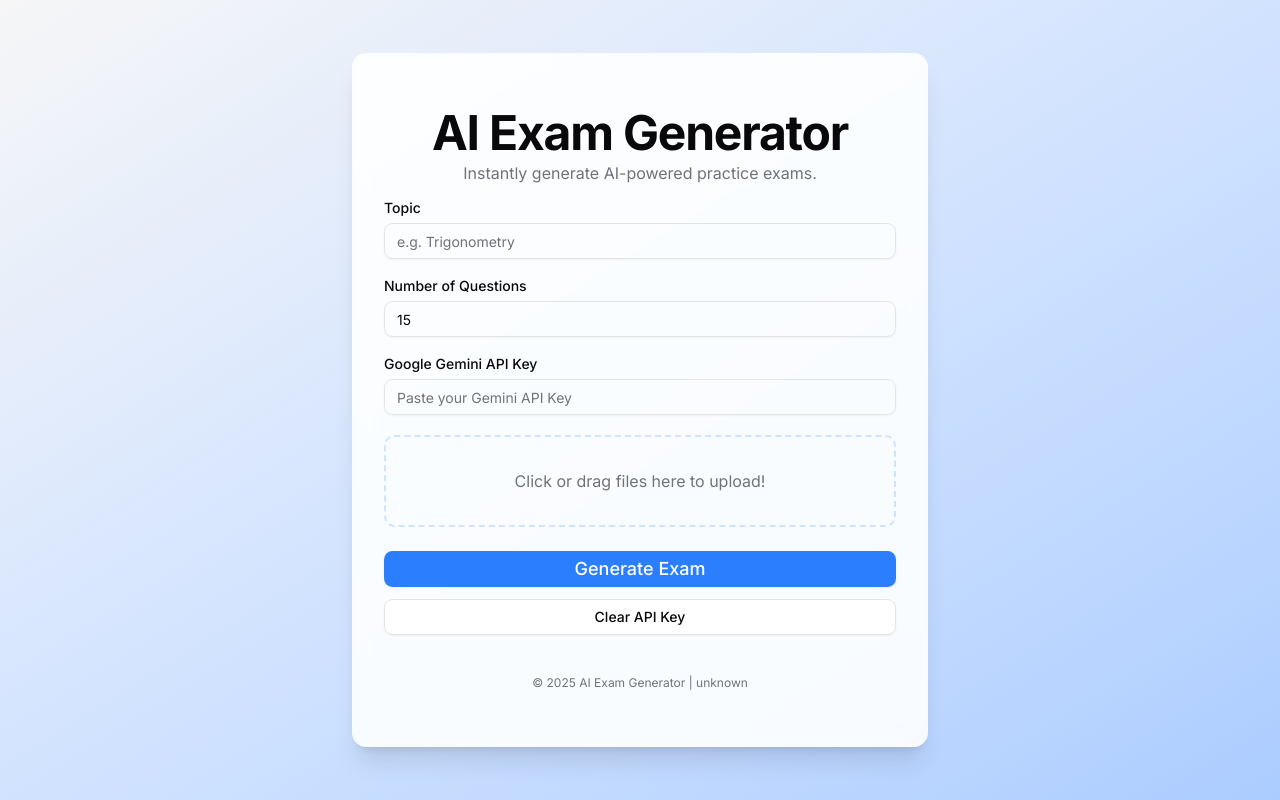
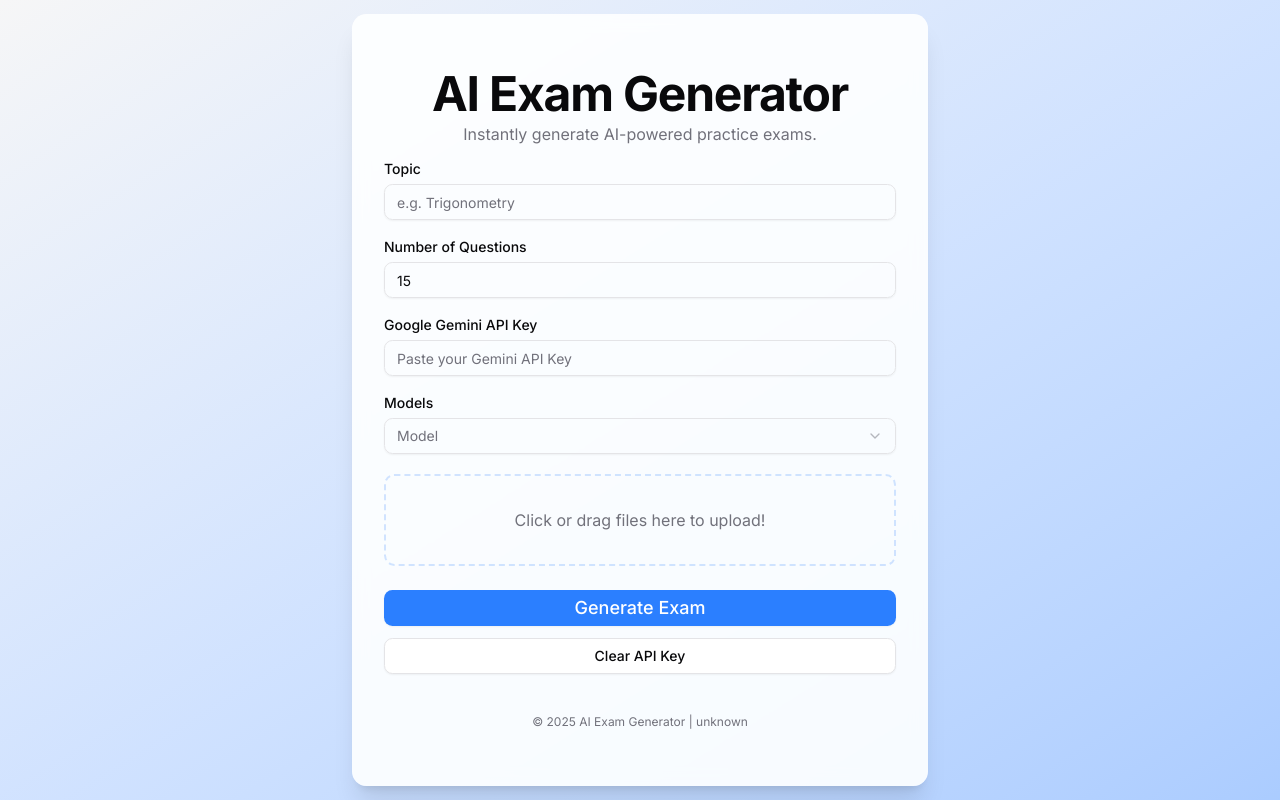
Before and after one commit to flandolf/aiexamgen, a Next.js app: page / in a window 1280 px wide. Built offline with nearby package versions, Linux system fonts and the light colour scheme.

Commit message:
Add model selection and persist model/apiKey in store
- Add ModelSelect component and UI select dropdown - Pass selected model
to exam generation API - Persist model and apiKey in localStorage via
zustand middleware - Update graph grid color and add bounding box

```diff
--- a/package.json
+++ b/package.json
@@ -11,6 +11,7 @@
   "dependencies": {
     "@google/genai": "^1.5.1",
     "@radix-ui/react-label": "^2.1.7",
+    "@radix-ui/react-select": "^2.2.5",
     "@radix-ui/react-slot": "^1.2.3",
     "@types/react-katex": "^3.0.4",
     "class-variance-authority": "^0.7.1",
--- a/src/app/generate/page.tsx
+++ b/src/app/generate/page.tsx
@@ -10,7 +10,7 @@ import "katex/dist/katex.min.css";
 import { renderProper } from "@/components/renderer";
 
 export default function GeneratePage() {
-  const { topic, apiKey, questions, files } = useExamStore();
+  const { topic, apiKey, questions, files, model } = useExamStore();
   const router = useRouter();
 
   const [loading, setLoading] = useState(true);
@@ -32,7 +32,7 @@ export default function GeneratePage() {
         setError(err.message);
       });
 
-    generateExam({ topic, apiKey, questions, files })
+    generateExam({ topic, apiKey, questions, files, model })
       .then((textOutput) => {
         if (textOutput === undefined) {
           setError("No exam generated");
@@ -46,7 +46,7 @@ export default function GeneratePage() {
         setError(err.message);
         setLoading(false);
       });
-  }, [topic, apiKey, questions, files, router]);
+  }, [topic, apiKey, questions, files, router, model]);
 
   if (!topic || !apiKey) return null;
 
--- a/src/app/page.tsx
+++ b/src/app/page.tsx
@@ -7,6 +7,7 @@ import { Card, CardContent } from "@/components/ui/card";
 import { Input } from "@/components/ui/input";
 import { Label } from "@/components/ui/label";
 import Dropzone from "@/components/dropzone";
+import ModelSelect from "@/components/model-select";
 
 export default function Home() {
   const router = useRouter();
@@ -18,6 +19,8 @@ export default function Home() {
     setApiKey,
     setQuestions,
     setFiles,
+    model,
+    setModel,
   } = useExamStore();
 
   const handleGenerate = () => {
@@ -74,6 +77,7 @@ export default function Home() {
               />
             </div>
 
+            <ModelSelect model={model} setModel={setModel} />
             <Dropzone
               onDrop={(file: File[]) => {
                 setFiles(file);
--- /dev/null
+++ b/src/components/model-select.tsx
@@ -0,0 +1,43 @@
+import {
+  Select,
+  SelectContent,
+  SelectItem,
+  SelectTrigger,
+  SelectValue,
+} from "@/components/ui/select";
+import { Label } from "@/components/ui/label";
+
+type ModelSelectProps = {
+  model: string;
+  setModel: (value: string) => void;
+};
+
+const models: string[] = [
+  "gemma-3-27b-it",
+  "gemma-3-12b-it",
+  "gemma-3n-e4b-it",
+  "gemma-3-4b-it",
+  "gemma-3-1b-it",
+  "gemini-2.5-pro",
+  "gemini-2.5-flash",
+];
+
+export default function ModelSelect({ model, setModel }: ModelSelectProps) {
+  return (
+    <div className="space-y-2">
+      <Label htmlFor="model">Models</Label>
+      <Select value={model} onValueChange={setModel}>
+        <SelectTrigger className="w-full">
+          <SelectValue placeholder="Model" />
+        </SelectTrigger>
+        <SelectContent>
+          {models.map((m) => (
+            <SelectItem key={m} value={m}>
+              {m}
+            </SelectItem>
+          ))}
+        </SelectContent>
+      </Select>
+    </div>
+  );
+}
--- /dev/null
+++ b/src/components/ui/select.tsx
@@ -0,0 +1,185 @@
+"use client"
+
+import * as React from "react"
+import * as SelectPrimitive from "@radix-ui/react-select"
+import { CheckIcon, ChevronDownIcon, ChevronUpIcon } from "lucide-react"
+
+import { cn } from "@/lib/utils"
+
+function Select({
+  ...props
+}: React.ComponentProps<typeof SelectPrimitive.Root>) {
+  return <SelectPrimitive.Root data-slot="select" {...props} />
+}
+
+function SelectGroup({
+  ...props
+}: React.ComponentProps<typeof SelectPrimitive.Group>) {
+  return <SelectPrimitive.Group data-slot="select-group" {...props} />
+}
+
+function SelectValue({
+  ...props
+}: React.ComponentProps<typeof SelectPrimitive.Value>) {
+  return <SelectPrimitive.Value data-slot="select-value" {...props} />
+}
+
+function SelectTrigger({
+  className,
+  size = "default",
+  children,
+  ...props
+}: React.ComponentProps<typeof SelectPrimitive.Trigger> & {
+  size?: "sm" | "default"
+}) {
+  return (
+    <SelectPrimitive.Trigger
+      data-slot="select-trigger"
+      data-size={size}
+      className={cn(
+        "border-input data-[placeholder]:text-muted-foreground [&_svg:not([class*='text-'])]:text-muted-foreground focus-visible:border-ring focus-visible:ring-ring/50 aria-invalid:ring-destructive/20 dark:aria-invalid:ring-destructive/40 aria-invalid:border-destructive dark:bg-input/30 dark:hover:bg-input/50 flex w-fit items-center justify-between gap-2 rounded-md border bg-transparent px-3 py-2 text-sm whitespace-nowrap shadow-xs transition-[color,box-shadow] outline-none focus-visible:ring-[3px] disabled:cursor-not-allowed disabled:opacity-50 data-[size=default]:h-9 data-[size=sm]:h-8 *:data-[slot=select-value]:line-clamp-1 *:data-[slot=select-value]:flex *:data-[slot=select-value]:items-center *:data-[slot=select-value]:gap-2 [&_svg]:pointer-events-none [&_svg]:shrink-0 [&_svg:not([class*='size-'])]:size-4",
+        className
+      )}
+      {...props}
+    >
+      {children}
+      <SelectPrimitive.Icon asChild>
+        <ChevronDownIcon className="size-4 opacity-50" />
+      </SelectPrimitive.Icon>
+    </SelectPrimitive.Trigger>
+  )
+}
+
+function SelectContent({
+  className,
+  children,
+  position = "popper",
+  ...props
+}: React.ComponentProps<typeof SelectPrimitive.Content>) {
+  return (
+    <SelectPrimitive.Portal>
+      <SelectPrimitive.Content
+        data-slot="select-content"
+        className={cn(
+          "bg-popover text-popover-foreground data-[state=open]:animate-in data-[state=closed]:animate-out data-[state=closed]:fade-out-0 data-[state=open]:fade-in-0 data-[state=closed]:zoom-out-95 data-[state=open]:zoom-in-95 data-[side=bottom]:slide-in-from-top-2 data-[side=left]:slide-in-from-right-2 data-[side=right]:slide-in-from-left-2 data-[side=top]:slide-in-from-bottom-2 relative z-50 max-h-(--radix-select-content-available-height) min-w-[8rem] origin-(--radix-select-content-transform-origin) overflow-x-hidden overflow-y-auto rounded-md border shadow-md",
+          position === "popper" &&
+            "data-[side=bottom]:translate-y-1 data-[side=left]:-translate-x-1 data-[side=right]:translate-x-1 data-[side=top]:-translate-y-1",
+          className
+        )}
+        position={position}
+        {...props}
+      >
+        <SelectScrollUpButton />
+        <SelectPrimitive.Viewport
+          className={cn(
+            "p-1",
+            position === "popper" &&
+              "h-[var(--radix-select-trigger-height)] w-full min-w-[var(--radix-select-trigger-width)] scroll-my-1"
+          )}
+        >
+          {children}
+        </SelectPrimitive.Viewport>
+        <SelectScrollDownButton />
+      </SelectPrimitive.Content>
+    </SelectPrimitive.Portal>
+  )
+}
+
+function SelectLabel({
+  className,
+  ...props
+}: React.ComponentProps<typeof SelectPrimitive.Label>) {
+  return (
+    <SelectPrimitive.Label
+      data-slot="select-label"
+      className={cn("text-muted-foreground px-2 py-1.5 text-xs", className)}
+      {...props}
+    />
+  )
+}
+
+function SelectItem({
+  className,
+  children,
+  ...props
+}: React.ComponentProps<typeof SelectPrimitive.Item>) {
+  return (
+    <SelectPrimitive.Item
+      data-slot="select-item"
+      className={cn(
+        "focus:bg-accent focus:text-accent-foreground [&_svg:not([class*='text-'])]:text-muted-foreground relative flex w-full cursor-default items-center gap-2 rounded-sm py-1.5 pr-8 pl-2 text-sm outline-hidden select-none data-[disabled]:pointer-events-none data-[disabled]:opacity-50 [&_svg]:pointer-events-none [&_svg]:shrink-0 [&_svg:not([class*='size-'])]:size-4 *:[span]:last:flex *:[span]:last:items-center *:[span]:last:gap-2",
+        className
+      )}
+      {...props}
+    >
+      <span className="absolute right-2 flex size-3.5 items-center justify-center">
+        <SelectPrimitive.ItemIndicator>
+          <CheckIcon className="size-4" />
+        </SelectPrimitive.ItemIndicator>
+      </span>
+      <SelectPrimitive.ItemText>{children}</SelectPrimitive.ItemText>
+    </SelectPrimitive.Item>
+  )
+}
+
+function SelectSeparator({
+  className,
+  ...props
+}: React.ComponentProps<typeof SelectPrimitive.Separator>) {
+  return (
+    <SelectPrimitive.Separator
+      data-slot="select-separator"
+      className={cn("bg-border pointer-events-none -mx-1 my-1 h-px", className)}
+      {...props}
+    />
+  )
+}
+
+function SelectScrollUpButton({
+  className,
+  ...props
+}: React.ComponentProps<typeof SelectPrimitive.ScrollUpButton>) {
+  return (
+    <SelectPrimitive.ScrollUpButton
+      data-slot="select-scroll-up-button"
+      className={cn(
+        "flex cursor-default items-center justify-center py-1",
+        className
+      )}
+      {...props}
+    >
+      <ChevronUpIcon className="size-4" />
+    </SelectPrimitive.ScrollUpButton>
+  )
+}
+
+function SelectScrollDownButton({
+  className,
+  ...props
+}: React.ComponentProps<typeof SelectPrimitive.ScrollDownButton>) {
+  return (
+    <SelectPrimitive.ScrollDownButton
+      data-slot="select-scroll-down-button"
+      className={cn(
+        "flex cursor-default items-center justify-center py-1",
+        className
+      )}
+      {...props}
+    >
+      <ChevronDownIcon className="size-4" />
+    </SelectPrimitive.ScrollDownButton>
+  )
+}
+
+export {
+  Select,
+  SelectContent,
+  SelectGroup,
+  SelectItem,
+  SelectLabel,
+  SelectScrollDownButton,
+  SelectScrollUpButton,
+  SelectSeparator,
+  SelectTrigger,
+  SelectValue,
+}
--- a/src/lib/api/gemini.ts
+++ b/src/lib/api/gemini.ts
@@ -5,11 +5,13 @@ export async function generateExam({
   apiKey,
   questions,
   files,
+  model,
 }: {
   topic: string;
   apiKey: string;
   questions: number;
   files: File[];
+  model: string;
 }) {
   const prompt = `
   You are generating a structured, high-quality exam. Follow these instructions **exactly**:
@@ -33,7 +35,6 @@ export async function generateExam({
   Strictly follow this format without deviations. This is for auto-generation in an exam interface.
   `;
 
-  const model = "gemma-3n-e4b-it";
   const ai = new GoogleGenAI({
     apiKey: apiKey,
   });
@@ -49,7 +50,7 @@ export async function generateExam({
     ];
 
     const response = await ai.models.generateContent({
-      model: "gemma-3-27b-it",
+      model: model,
       contents: contents,
     });
 
@@ -79,7 +80,7 @@ export async function generateTitle(topic: string, apiKey: string) {
   Topic: "${topic}"
   `;
 
-  const model = "gemma-3n-e4b-it";
+  const model = "gemma-3-1b-it";
   const ai = new GoogleGenAI({
     apiKey: apiKey,
   });
--- a/src/lib/store.ts
+++ b/src/lib/store.ts
@@ -1,36 +1,40 @@
 import { create } from "zustand";
+import { persist } from "zustand/middleware";
 
 interface ExamStore {
   topic: string;
   apiKey: string;
   questions: number;
   files: File[];
+  model: string;
   setTopic: (topic: string) => void;
   setApiKey: (apiKey: string) => void;
   setQuestions: (questions: number) => void;
   setFiles: (files: File[]) => void;
+  setModel: (model: string) => void;
 }
 
-// Load from localStorage (with null checks for SSR)
-const getInitialApiKey = () => {
-  if (typeof window !== "undefined") {
-    return localStorage.getItem("apiKey") || "";
-  }
-  return "";
-};
-
-export const useExamStore = create<ExamStore>((set) => ({
+export const useExamStore = create<ExamStore>()(
+  persist(
+    (set) => ({
       topic: "",
-  apiKey: getInitialApiKey(),
+      apiKey: "",
       questions: 15,
       files: [],
+      model: "",
       setTopic: (topic) => set({ topic }),
-  setApiKey: (apiKey) => {
-    if (typeof window !== "undefined") {
-      localStorage.setItem("apiKey", apiKey);
-    }
-    set({ apiKey });
-  },
+      setApiKey: (apiKey) => set({ apiKey }),
       setQuestions: (questions) => set({ questions }),
       setFiles: (files) => set({ files }),
-}));
+      setModel: (model) => set({ model }),
+    }),
+    {
+      name: "exam-store", // The key in localStorage
+      partialize: (state) => ({
+        apiKey: state.apiKey,
+        model: state.model,
+        // Only persist these keys
+      }),
+    },
+  ),
+);
```
Also changed, not shown: src/components/graph.tsx (+39 -4 lines). Lines whose indentation alone changed are shown as unchanged.
